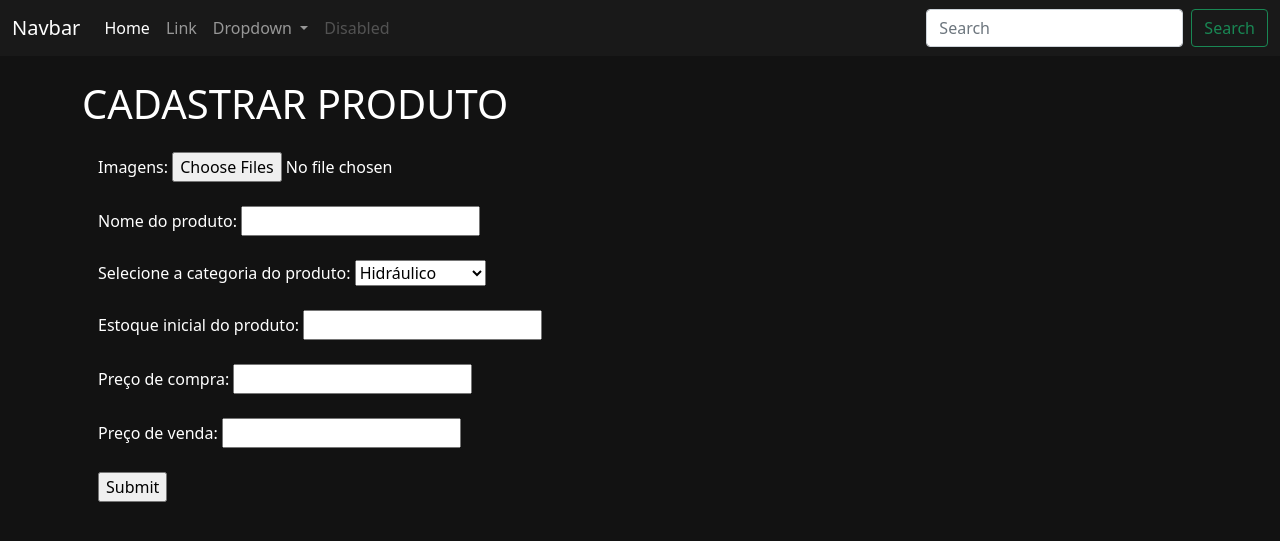
After one commit to GregMasterBr/Construct, a Django app: page /estoque/adicionar_produto/ in a window 1280 px wide. The commit adds this page. Shown: the top 541 px of the page. Run offline with Django 4.2, Linux system fonts and the light colour scheme; data comes from the database, SQL or seed files in the repository; both versions use the stored data as it was after the commit.

Commit message:
Adicionando cadastro de produtos e imagens deste produto.

```diff
--- a/construct/estoque/models.py
+++ b/construct/estoque/models.py
@@ -36,3 +36,8 @@ class Produto(models.Model):
 
     def __str__(self):
         return self.nome
+
+
+class Imagem(models.Model):
+    imagem = models.ImageField(upload_to="produtos")
+    produto = models.ForeignKey(Produto, on_delete=models.CASCADE)
--- /dev/null
+++ b/construct/estoque/templates/adicionar_produto.html
@@ -0,0 +1,47 @@
+{% extends 'base.html' %}
+
+{% block 'head' %} {% endblock %}
+{% block 'title' %} Cadastrar Produto {% endblock %}
+
+{% block 'body' %}
+<div class="container">
+    {% if messages %}
+    <br/>
+    {% for message in messages %}
+        <div class="alert {{message.tags}}" role="alert">
+            {{message}}
+            <button type="button" class="btn-close" data-bs-dismiss="alert" aria-label="Close"></button>
+        </div>
+    {% endfor %}
+  {% endif %}
+
+    <h1 class="pt-4">CADASTRAR PRODUTO</h1>
+    <div class="my-4 px-3">
+        <form action="{% url 'adicionar_produto'%}" method="POST" enctype = "multipart/form-data" name="adicionar_produto">{% csrf_token %}
+            <label>Imagens: </label>
+            <input type="file" name="imagens" multiple />
+            <br/> <br/>
+            <label>Nome do produto: </label>
+            <input type="text" name="nome" />
+            <br/> <br/>
+            <label>Selecione a categoria do produto: </label>
+            <select name="categoria" >
+                {% for categoria in categorias %}
+                <option value="{{categoria.id}}">{{categoria.titulo}}</option>
+                {% endfor %}
+            </select>
+            <br/> <br/>
+            <label>Estoque inicial do produto: </label>
+            <input type="number" name="quantidade" />
+            <br/> <br/>
+            <label>Preço de compra: </label>
+            <input type="number" name="preco_compra" />
+            <br/> <br/>
+            <label>Preço de venda: </label>
+            <input type="number" name="preco_venda" />
+            <br/> <br/>
+            <input type="submit" />
+        </form>
+    </div>
+</div>
+{% endblock %}
--- /dev/null
+++ b/construct/estoque/urls.py
@@ -0,0 +1,8 @@
+from django.urls import path
+from . import views
+
+urlpatterns = [
+    path('adicionar_produto/', views.adicionar_produto, name='adicionar_produto'),
+    path('excluir_produto/<str:id>/', views.excluir_produto, name='excluir_produto'),
+
+]
--- a/construct/estoque/views.py
+++ b/construct/estoque/views.py
@@ -1,3 +1,28 @@
-from django.shortcuts import render
+from django.shortcuts import render, redirect, get_object_or_404
+from rolepermissions.decorators import has_permission_decorator
+from .models import Categoria, Produto, Imagem
+from django.urls import reverse
+from django.contrib import auth
+#Django Messages - definida lá no settings - MESSAGES_TAG
+from django.contrib import messages
+from django.contrib.messages import constants
+# Create your views here.
 
-# Create your views here.
+def adicionar_produto(request):
+    if request.method == "GET":
+        categorias = Categoria.objects.all()
+        return render (request, 'adicionar_produto.html', {'categorias':categorias} )
+    elif request.method == "POST":
+        produto = request.POST.get("produto")
+        categoria = request.POST.get("categoria")
+        quantidade = request.POST.get("quantidade")
+        preco_compra = request.POST.get("preco_compra")
+        preco_venda = request.POST.get("preco_venda")
+        imagens = request.FILES.getlist("imagens")
+        produto = Produto(nome=produto,categoria=categoria, quantidade=quantidade, preco_compra=preco_compra, preco_venda=preco_venda )
+
+def excluir_produto(request, id):
+    produto = get_object_or_404(Produto, id=id)
+    produto.delete()
+    messages.add_message(request, constants.ERROR, 'Produto excluído com sucesso!')
+    return redirect(reverse('adicionar_produto'))
--- a/construct/urls.py
+++ b/construct/urls.py
@@ -21,6 +21,7 @@ from django.conf.urls.static import static
 urlpatterns = [
     path('admin/', admin.site.urls),
     path('auth/', include('construct.usuarios.urls')),
+    path('estoque/', include('construct.estoque.urls')),
 ]
 
 urlpatterns += static(settings.STATIC_URL, document_root=settings.STATIC_ROOT)
```
Also changed, not shown: construct/usuarios/templates/cadastrar_vendedor.html (+10 -0 lines), construct/usuarios/views.py (+6 -2 lines), construct/estoque/migrations/0002_alter_categoria_options_imagem.py (added), db.sqlite3.
